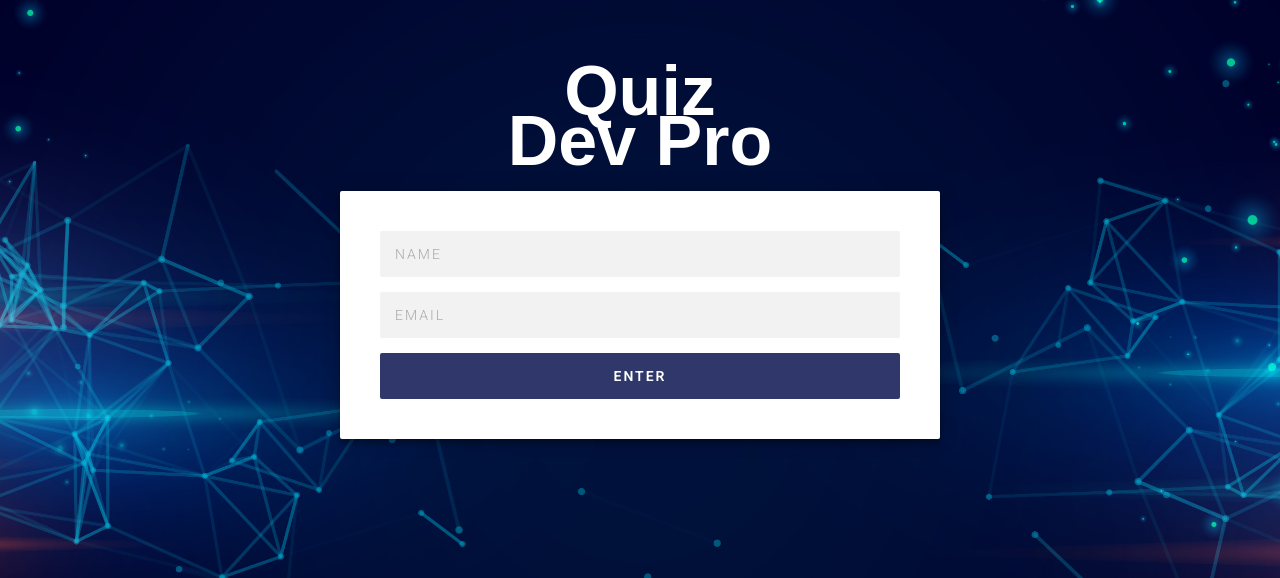
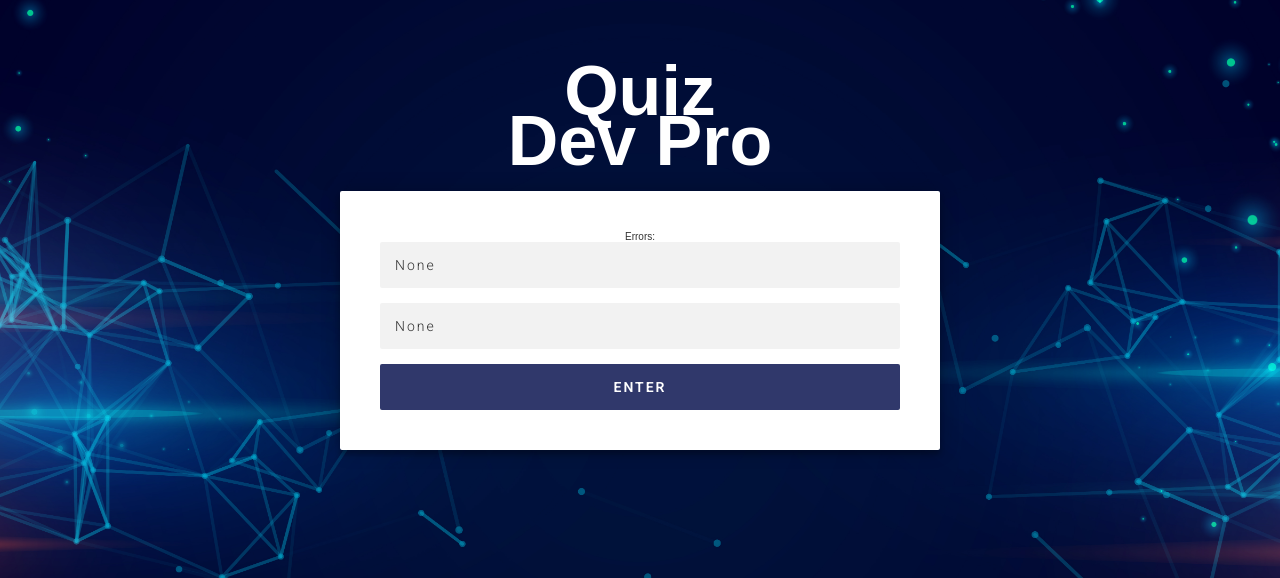
Before and after one commit to JoaoZati/django_quiz_devpro, a Django app: template base/templates/base/index.html in a window 1280 px wide. Shown: the top 578 px of the page. Run offline with Django 3.2, Linux system fonts and the light colour scheme; the template is opened without the code that fills it: values that come from a table or form of the project are taken from there, others are empty.

Commit message:
Part 2; - views.py: fix questions to question and implement context for use forms data; - index.html: implement errors print and pre-input of name and email; - 0002_participant.py: make migrations of ParticipantAdmin;

```diff
--- a/base/templates/base/index.html
+++ b/base/templates/base/index.html
@@ -14,10 +14,13 @@
             <p class="subtitle-quiz">Quiz</p>
             <p class="subtitle-page">Dev Pro</p>
             <div class="form">
+                <p>
+                    Errors: {{ form.errors }}
+                </p>
                 <form class="login-form" method="post" action="/">
                   {% csrf_token %}
-                  <input type="text" name="name" placeholder="NAME"/>
-                  <input type="email" name="email" placeholder="EMAIL"/>
+                  <input type="text" name="name" placeholder="NAME" value="{{ form.name.value }}"/>
+                  <input type="email" name="email" placeholder="EMAIL" value="{{ form.email.value }}"/>
                   <button type="submit">Enter</button>
                 </form>
             </div>
--- a/base/views.py
+++ b/base/views.py
@@ -10,7 +10,9 @@
         form = ParticipantForm(request.POST)
         if form.is_valid():
             participant = form.save()
-            return redirect('/questions/1')
+            return redirect('/question/1')
+        context = {'form': form}
+        return render(request, 'base/index.html', context)
     return render(request, 'base/index.html')
 
 
```
Also changed, not shown: base/migrations/0002_participant.py (added).
